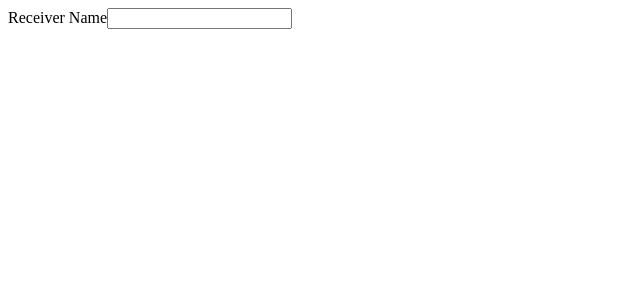
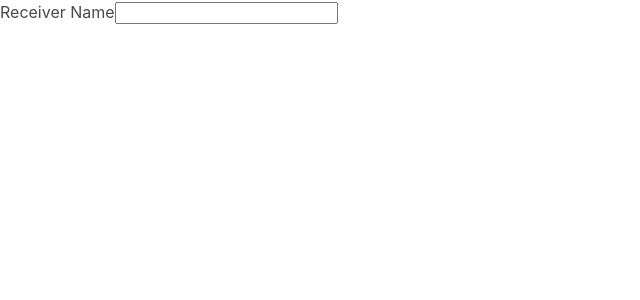
Before and after one commit to aliChavoshi/pipes, an Angular app: page / in a window 1280 px wide. Shown: the top 300 px of the page, without its empty margins (0-640 px from the left). Built offline with nearby package versions, Linux system fonts and the light colour scheme.

Commit message:
pipe in action

```diff
--- a/src/app/app.component.html
+++ b/src/app/app.component.html
@@ -1,4 +1,4 @@
 <div>
     <label>Receiver Name</label>
-    <input (input)="onNameChange($event.target.value)"> {{ name }}
+    <input (input)="onNameChange($event.target.value)"><br> {{ name | titlecase }}
 </div>
--- a/src/styles.css
+++ b/src/styles.css
@@ -1 +1,3 @@
 /* You can add global styles to this file, and also import other style files */
+
+@import 'bulma/css/bulma.css';
```
